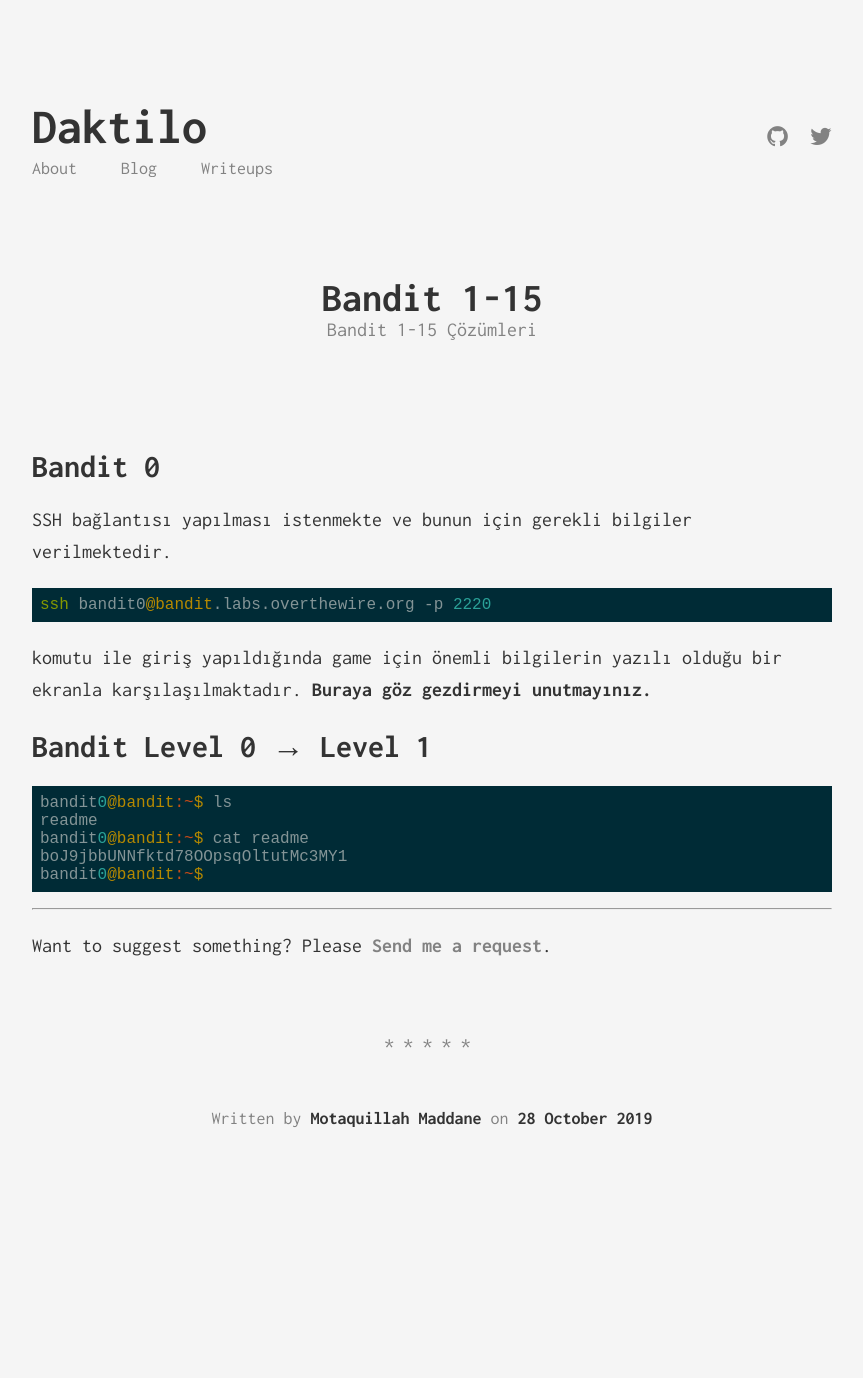
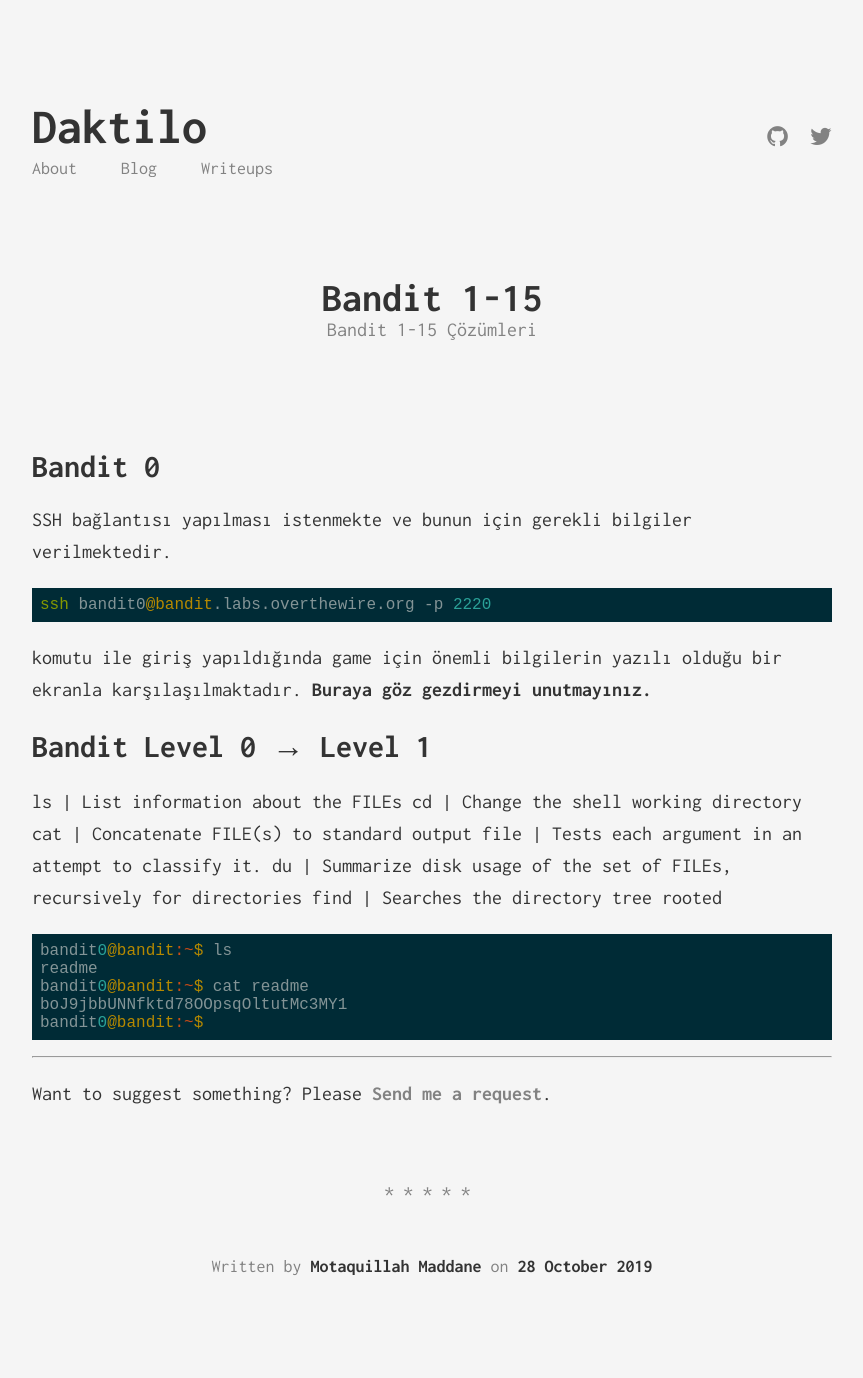
Before and after one commit to JohnGkmn/JohnGkmn.github.io, a Jekyll site: the page built from _posts/2019-10-29-bandit1-15.markdown, in a window 1280 px wide. Shown: the whole page, without its empty margins (208-1071 px from the left). Built offline with Jekyll 4.4.1, drawn with Linux system fonts in a browser that asks for light colours; before the commit the page ends 1230 px from its top, so only the background shows below that.

Commit message:
Update 2019-10-29-bandit1-15.markdown

`````diff
--- a/_posts/2019-10-29-bandit1-15.markdown
+++ b/_posts/2019-10-29-bandit1-15.markdown
@@ -8,7 +8,7 @@
 
 
 Bandit 0
-=====
+======
 SSH bağlantısı yapılması istenmekte ve bunun için gerekli bilgiler verilmektedir.
 ```terminal
 ssh bandit0@bandit.labs.overthewire.org -p 2220
@@ -17,6 +17,12 @@
 
 Bandit Level 0 → Level 1
 ======
+ls | List  information  about the FILEs
+cd |  Change the shell working directory
+cat |  Concatenate FILE(s) to standard output
+file | Tests each argument in an attempt to classify it.
+du | Summarize disk usage of the set of FILEs, recursively for directories
+find | Searches the directory tree rooted
 ````terminal
 bandit0@bandit:~$ ls
 readme
@@ -28,5 +34,6 @@
 
 
 
+
 _____
 Want to suggest something? Please [Send me a request](https://github.com/JohnGkmn/JohnGkmn.github.io/issues/new).
`````
